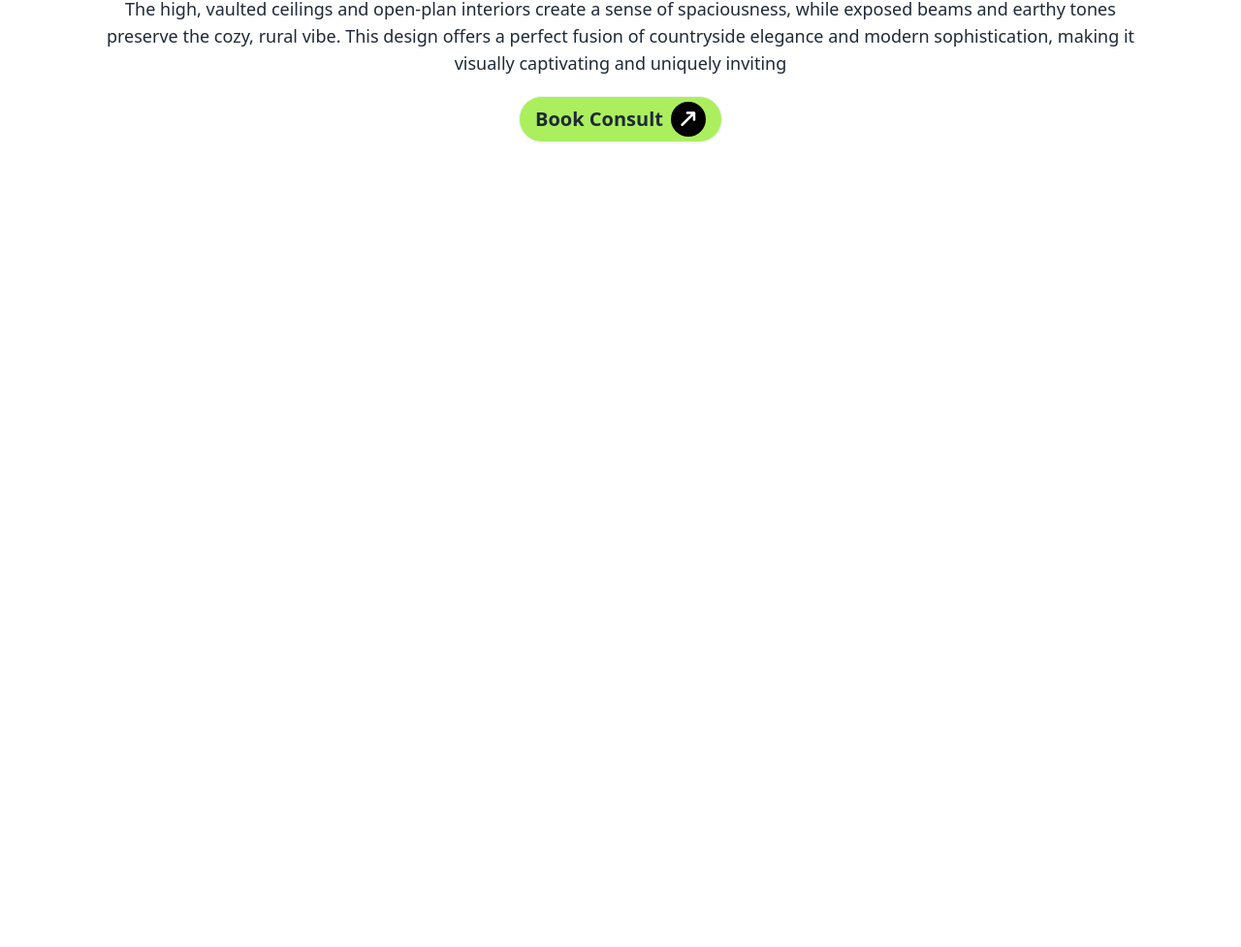
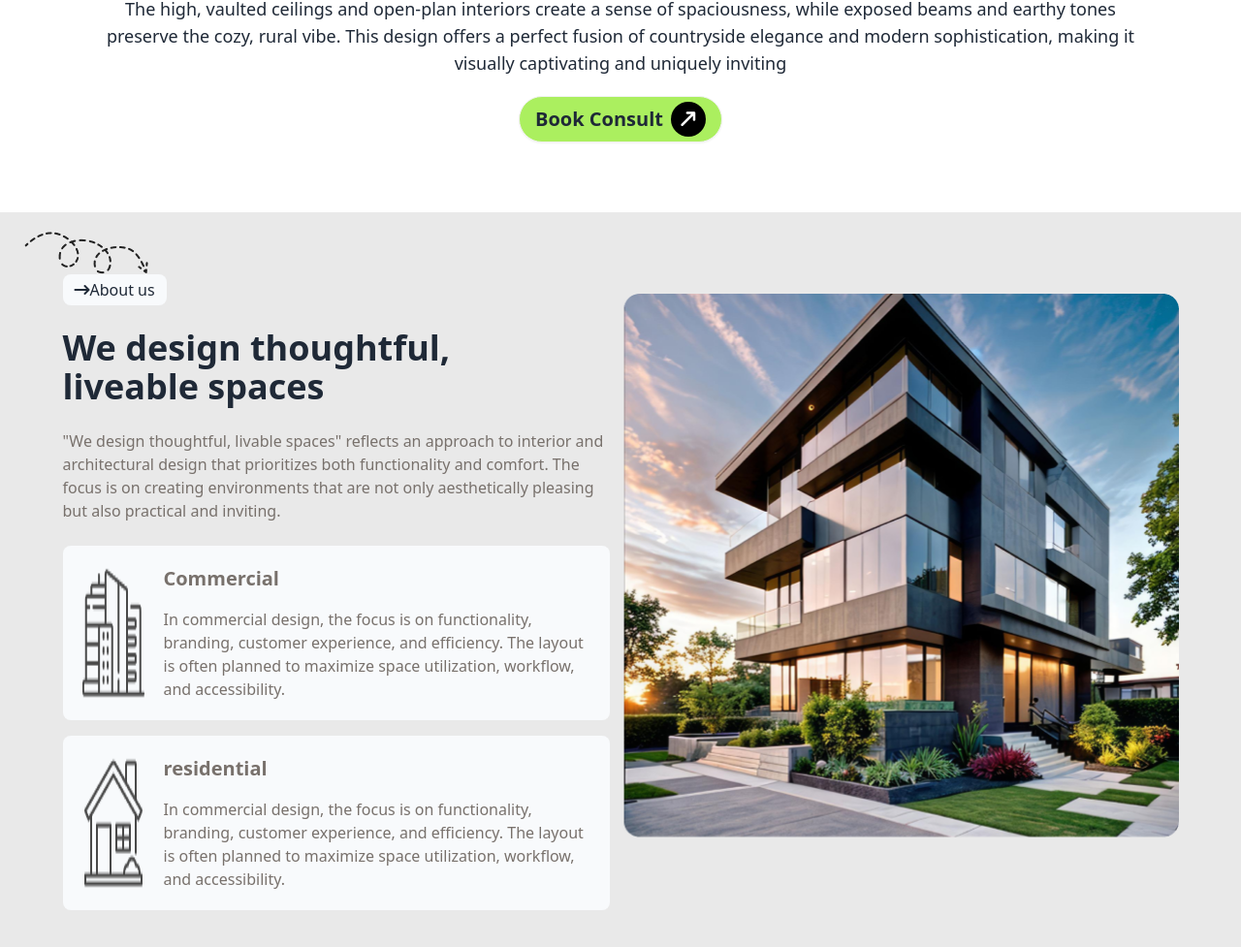
Before and after one commit to Tukul-Condro/Assignment-03, a plain HTML site: page index.html in a window 1280 px wide. Shown: the part 667-1644 px from the top of the page at 97% size. Before the commit the page ends 886 px from the top, so only its background shows below. Drawn offline with nearby package versions, Linux system fonts and the light colour scheme.

Commit message:
Thoughtful design  add

```diff
--- a/index.html
+++ b/index.html
@@ -23,7 +23,8 @@
               colors: {
                 clifford: '#da373d',
                 'shape-bg':'#ABEF5F',
-                'bannar-bg':'rgba(255, 255, 255, 1.00)'
+                'bannar-bg':'rgba(255, 255, 255, 1.00)',
+                'section-bg':'#E9E9E9',
               }
             }
           }
@@ -96,16 +97,47 @@
           </button>
         </div>
       </div>
-
-
-
-
-
-
     </header >
 
     <!-- main section  -->
-     <main></main>
+     <main>
+      <!-- design thoughtful  section-->
+
+      <section>
+          <!-- text content  -->
+      <div class="flex flex-col lg:flex-row bg-section-bg px-3 lg:px-16 py-5 lg:py-16 justify-around" >
+          <div class="w-[100%] lg:w-[50%]">
+            <div class="relative">
+              <!-- text content  -->
+               <img class="absolute -ml-10 -mt-11 max-sm:hidden" src="./assets/Vector.png" alt="">
+                <button class="bg-slate-50  px-3  py-1 rounded-lg "><i class="fa-solid fa-arrow-right-long"></i>About us</button>
+              </div>
+              <h2 class="font-bold text-4xl my-6">We design thoughtful, <br> liveable spaces</h2>
+              <p class="font-medium text-stone-500 mb-6">"We design thoughtful, livable spaces" reflects an approach to interior and architectural design that prioritizes both functionality and comfort. The focus is on creating environments that are not only aesthetically pleasing but also practical and inviting.</p>
+              <!-- card  -->
+              <div class="flex  space-x-5 bg-slate-50 p-5 rounded-lg mr-3">
+                <img class="" src="./assets/commercial.png" alt="">
+                  <div>
+                    <h3 class="font-extrabold text-xl text-stone-500 mb-4">Commercial</h3>
+                    <p class="font-medium text-stone-500">In commercial design, the focus is on functionality, branding, customer experience, and efficiency. The layout is often planned to maximize space utilization, workflow, and accessibility.</p>
+                  </div>
+              </div>
+              <div class="flex space-x-5 bg-slate-50 p-5 rounded-lg mt-4 mr-3">
+                <img class="" src="./assets/residential.png" alt="">
+                <div>
+                  <h3 class="font-extrabold text-xl text-stone-500 mb-4">residential</h3>
+                  <p class="font-medium text-stone-500">In commercial design, the focus is on functionality, branding, customer experience, and efficiency. The layout is often planned to maximize space utilization, workflow, and accessibility.</p>
+                </div>
+              </div>
+            </div>
+          <!-- images content  -->
+          <div class="pt-5">
+            <img class="" src="./assets/Rectangle.png" alt="">
+          </div>
+        </div>
+      </section>
+
+     </main>
      <!-- footer section  -->
       <footer></footer>
 </body>
```
